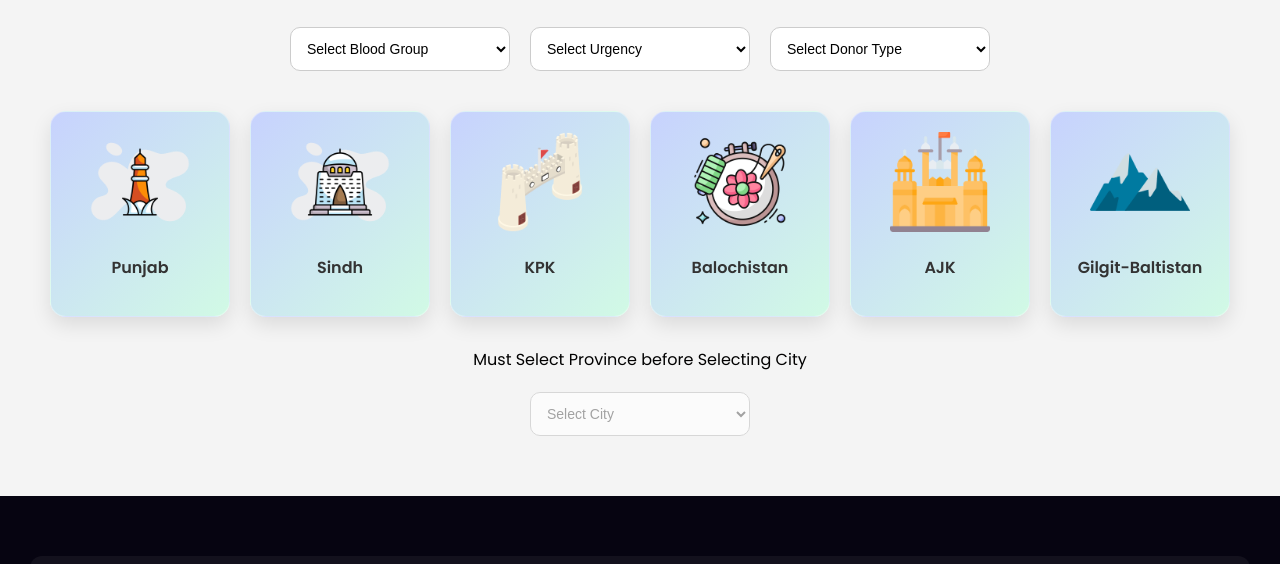
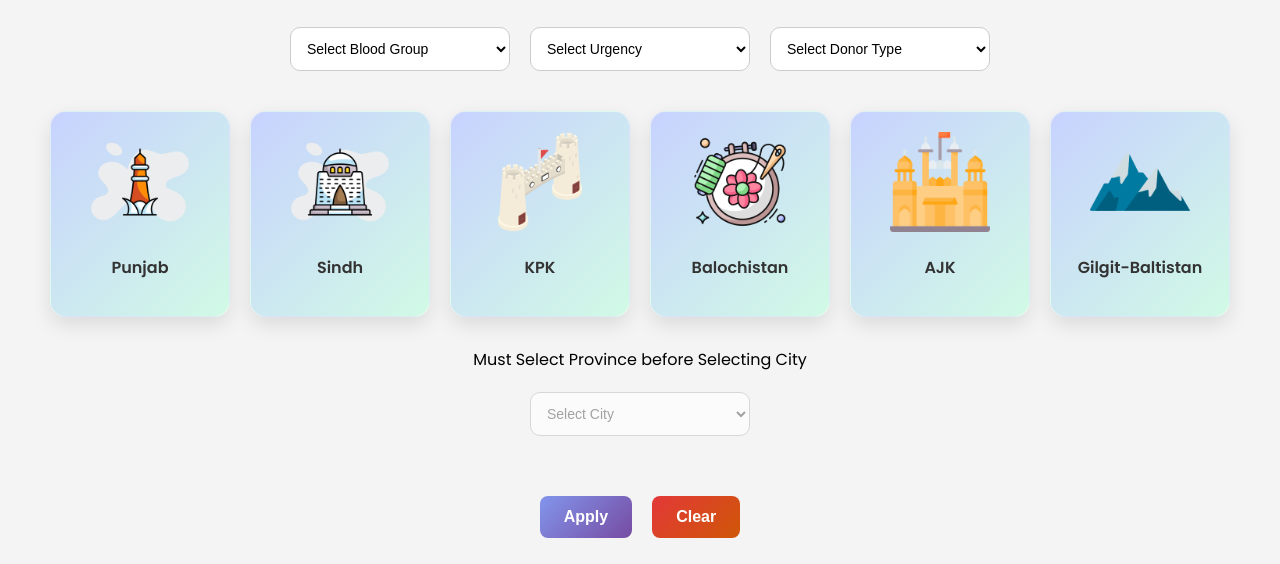
Before and after one commit to farooq-haider/LIFELINE-Web-Application, a website: page frontend/SearchingDonors/SearchingDonors.html in a window 1280 px wide. Shown: the part 236-800 px from the top of the page. Drawn offline with Linux system fonts and the light colour scheme.

Commit message:
Implement Apply Clear Buttons in Searching Filters

```diff
--- a/frontend/SearchingDonors/SearchingDonors.css
+++ b/frontend/SearchingDonors/SearchingDonors.css
@@ -94,3 +94,48 @@ body {
     font-weight: 500;
     color: #010000;
   }
+
+
+  .filter-actions {
+    display: flex;
+    justify-content: center;
+    gap: 20px;
+    margin: 30px auto;
+  }
+
+  .apply-btn, .clear-btn {
+    padding: 12px 24px;
+    font-size: 16px;
+    font-weight: 600;
+    border: none;
+    border-radius: 8px;
+    cursor: pointer;
+    transition: background 0.3s ease;
+  }
+
+  .apply-btn {
+    background-color: #3b82f6;
+    color: white;
+  }
+
+  .apply-btn:hover {
+    background-color: #2563eb;
+  }
+
+  .clear-btn {
+    background: linear-gradient(135deg, rgba(222, 9, 9, 0.8), rgb(207, 87, 7));
+    color: white;
+  }
+
+  .clear-btn:hover {
+    background-color: #dc2626;
+  }
+  .grey {
+    background: linear-gradient(135deg, rgba(102, 126, 234, 0.8), rgba(118, 75, 162, 1));
+
+}
+
+.darkblue {
+    background-color: #1e3a8a;
+    color: white;
+}
--- a/frontend/SearchingDonors/SearchingDonors.html
+++ b/frontend/SearchingDonors/SearchingDonors.html
@@ -89,6 +89,11 @@
     </select>
   </main>
 
+  <div class="filter-actions">
+    <button class="apply-btn grey">Apply</button>
+    <button class="clear-btn" id="clearFilters">Clear</button>
+  </div>
+
   <!-- Footer -->
   <div id="footer-container"></div>
   <script src="SearchingDonors.js"></script>
--- a/frontend/SearchingDonors/SearchingDonors.js
+++ b/frontend/SearchingDonors/SearchingDonors.js
@@ -1,3 +1,5 @@
+
+
   document.addEventListener("DOMContentLoaded", () => {
     // Load footer
     fetch("../footer.html")
@@ -49,6 +51,7 @@ document.addEventListener("DOMContentLoaded", () => {
 
     const provinceCards = document.querySelectorAll(".province-card");
     const citySelect = document.getElementById("city");
+    const clearBtn = document.getElementById("clearFilters");
 
     // Prevent user from selecting city without province
     citySelect.addEventListener("mousedown", (e) => {
@@ -81,4 +84,17 @@ document.addEventListener("DOMContentLoaded", () => {
         citySelect.disabled = false;
       });
     });
+
+    // 🔁 Clear filters on click
+    clearBtn.addEventListener("click", () => {
+      document.getElementById("bloodGroup").selectedIndex = 0;
+      document.getElementById("urgency").selectedIndex = 0;
+      document.getElementById("donorType").selectedIndex = 0;
+      citySelect.innerHTML = '<option value="">Select City</option>';
+      citySelect.disabled = true;
+
+      provinceCards.forEach(card => {
+        card.classList.remove("selected");
       });
+    });
+  });
```
Lines whose indentation alone changed are shown as unchanged.
